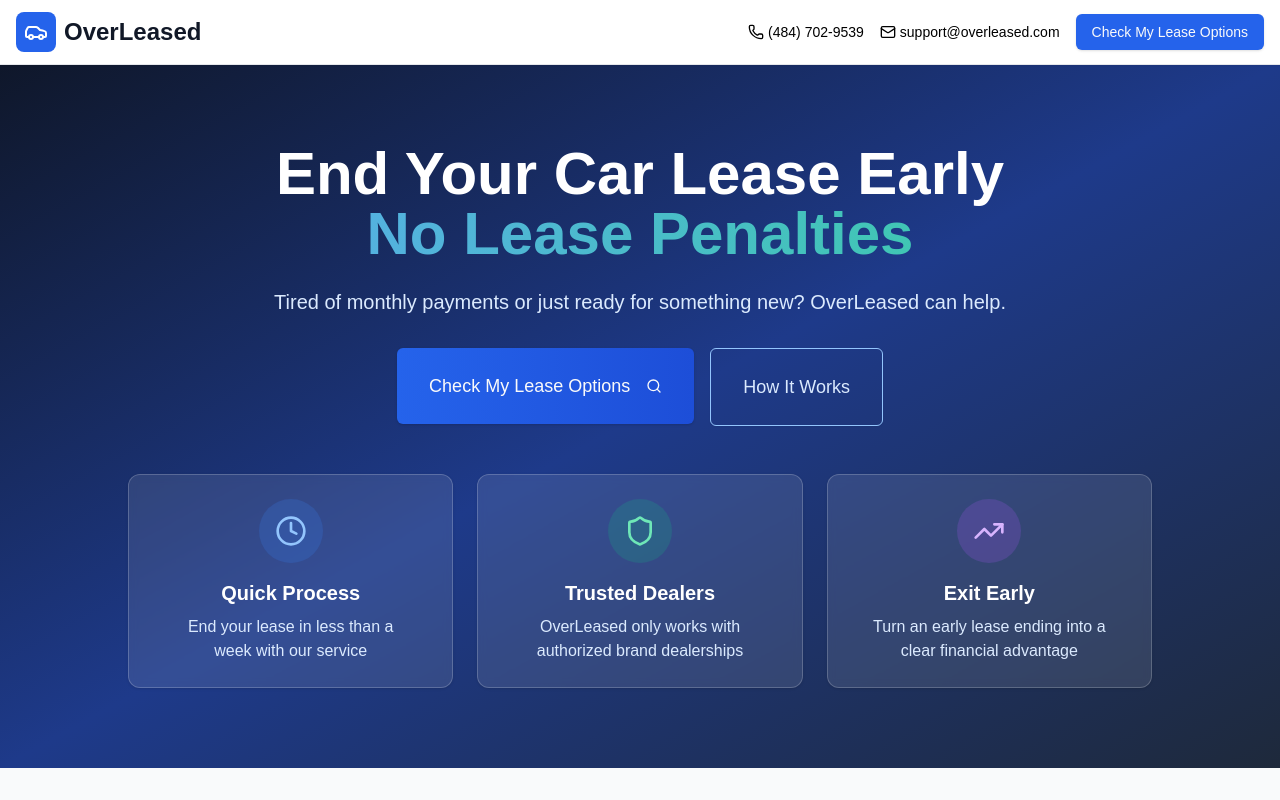
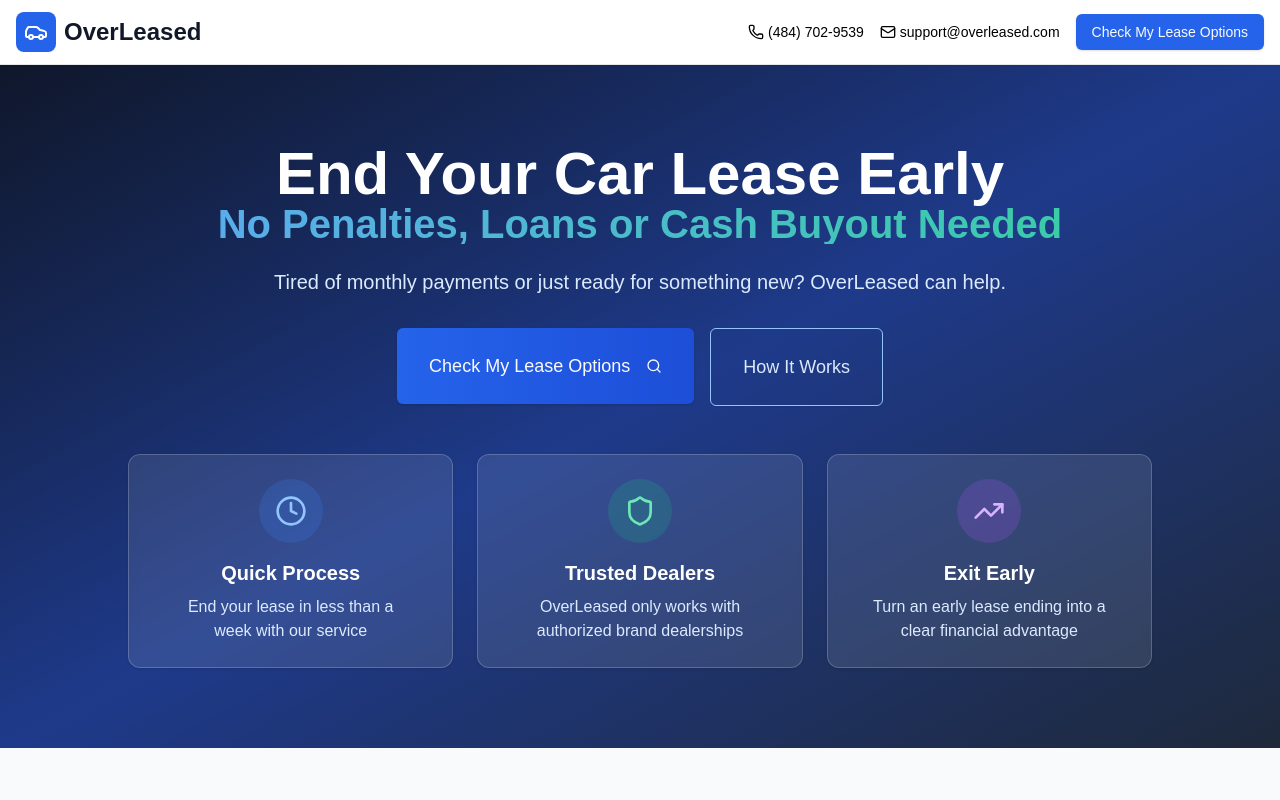
Before and after one commit to DanBus0/OverLeased, a Next.js app: page / in a window 1280 px wide. Built offline with nearby package versions, Linux system fonts and the light colour scheme.

Commit message:
Add files via upload

```diff
--- a/src/components/sections/FAQSection.tsx
+++ b/src/components/sections/FAQSection.tsx
@@ -9,6 +9,10 @@
     {
       question: "How can I end my car lease early?",
       answer: "You can end your car lease early at any time by having OverLeased connect with authorized dealers who will purchase your leased vehicle and handle the lease payoff directly with your leasing company."
+    },
+    {
+      question: "Do I need to pay penalties, get a loan, or buy out my lease with cash?",
+      answer: "No - OverLeased's process requires no penalties, no loans, and no cash buyout from you. The dealer handles the entire lease payoff directly with your leasing company, and you walk away free from your lease obligations."
     },
     {
       question: "What are the benefits of ending my lease early?",
--- a/src/components/sections/HeroSection.tsx
+++ b/src/components/sections/HeroSection.tsx
@@ -19,27 +19,27 @@
       <div className="max-w-7xl mx-auto relative z-10">
         <div className="text-center mb-8 md:mb-12">
           {/* Mobile title with specific line breaks - slightly smaller to prevent hanging */}
-          <h1 className="text-[2.75rem] sm:text-3xl md:text-4xl lg:text-6xl font-bold mb-4 md:mb-6 leading-[1.1] px-2 block md:hidden">
-            <span className="block">End Your Car</span>
-            <span className="block">Lease Early</span>
-            <span className="text-transparent bg-clip-text bg-gradient-to-r from-blue-400 to-emerald-400 block">
-              No Lease Penalties
+          <h1 className="text-3xl sm:text-4xl md:text-4xl lg:text-6xl font-bold mb-4 md:mb-6 leading-[1.1] px-2 block md:hidden">
+            <span className="block text-4xl sm:text-5xl">End Your Car</span>
+            <span className="block text-4xl sm:text-5xl">Lease Early</span>
+            <span className="text-transparent bg-clip-text bg-gradient-to-r from-blue-400 to-emerald-400 block text-[1.6rem] sm:text-[2rem]">
+              No Penalties, Loans or Cash Buyout Needed
             </span>
           </h1>
 
           {/* Tablet title - optimized for tablet breakpoint */}
           <h1 className="text-3xl md:text-4xl lg:text-6xl font-bold mb-4 md:mb-6 leading-tight px-2 hidden md:block lg:hidden">
-            <span className="block">End Your Car Lease Early</span>
-            <span className="text-transparent bg-clip-text bg-gradient-to-r from-blue-400 to-emerald-400 block">
-              No Lease Penalties
+            <span className="block text-5xl">End Your Car Lease Early</span>
+            <span className="text-transparent bg-clip-text bg-gradient-to-r from-blue-400 to-emerald-400 block text-[2rem]">
+              No Penalties, Loans or Cash Buyout Needed
             </span>
           </h1>
 
           {/* Desktop title - unchanged */}
-          <h1 className="text-3xl md:text-4xl lg:text-6xl font-bold mb-4 md:mb-6 leading-tight px-2 hidden lg:block">
-            End Your Car Lease Early
-            <span className="text-transparent bg-clip-text bg-gradient-to-r from-blue-400 to-emerald-400 block">
-              No Lease Penalties
+          <h1 className="text-3xl md:text-4xl lg:text-5xl font-bold mb-4 md:mb-6 leading-tight px-2 hidden lg:block">
+            <span className="block text-6xl">End Your Car Lease Early</span>
+            <span className="text-transparent bg-clip-text bg-gradient-to-r from-blue-400 to-emerald-400 block text-[2.5rem]">
+              No Penalties, Loans or Cash Buyout Needed
             </span>
           </h1>
 
```
